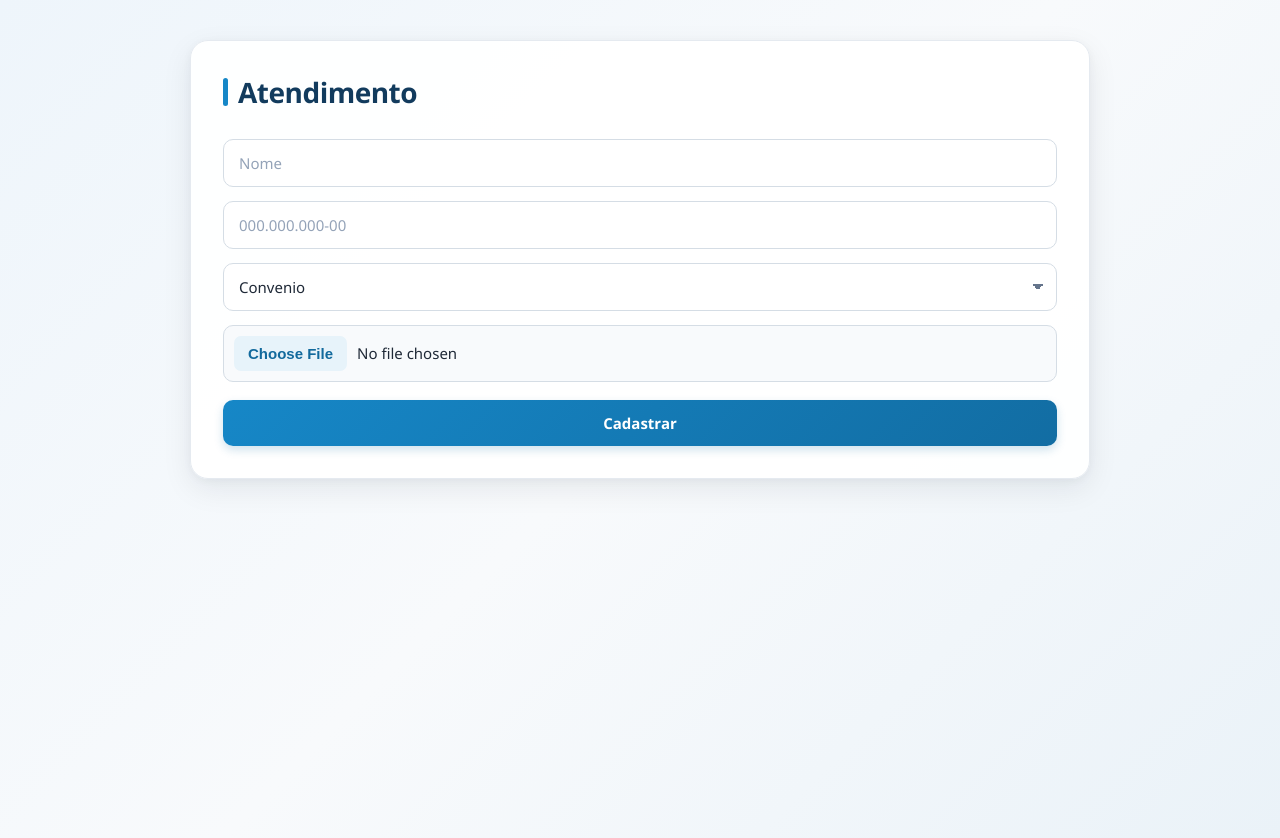
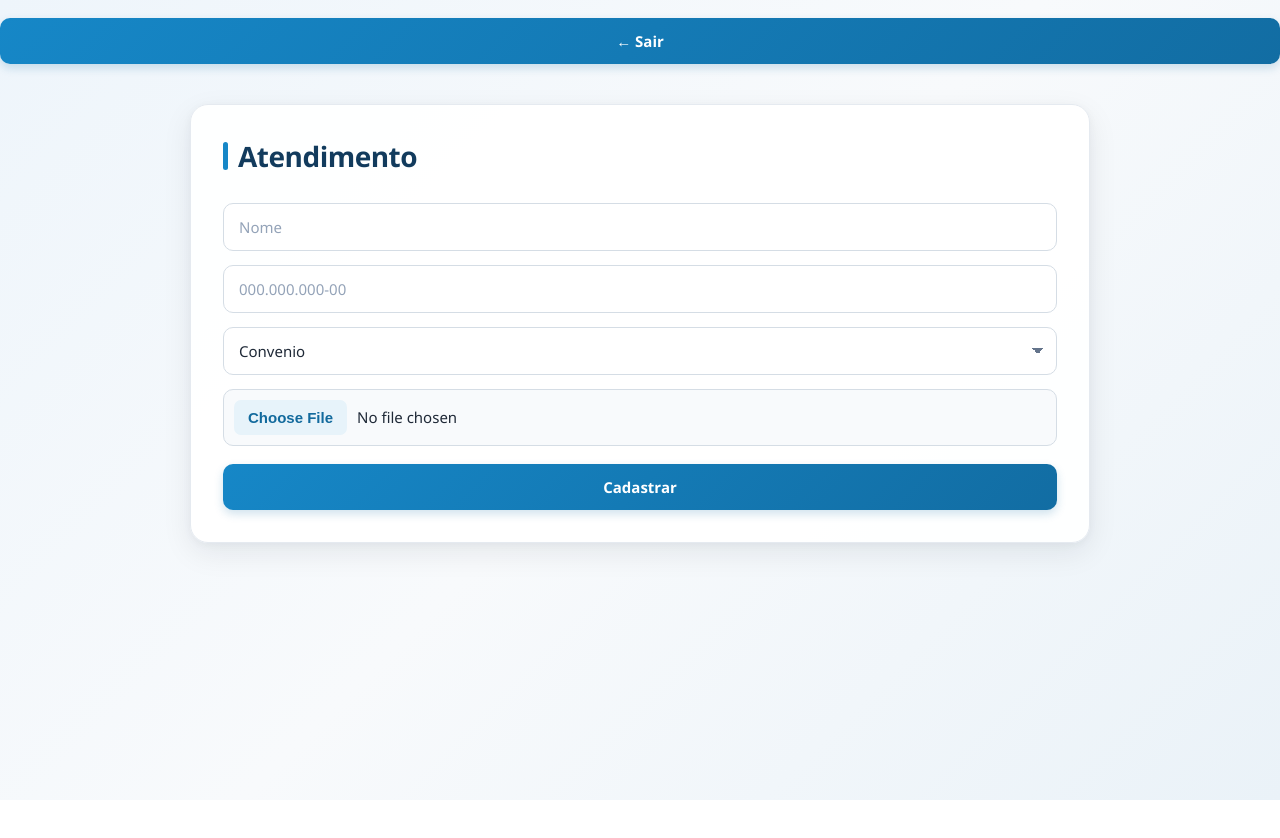
Before and after one commit to Pedro157240/Projeto-Sentinela, a website: page frontend/atendimento.html in a window 1280 px wide. After the commit the page ends 800 px from the top, so only its background shows below. Drawn offline with Linux system fonts and the light colour scheme.

Commit message:
Implement logout button and function in atendimento.html
Added a logout button and functionality to the atendimento page.

```diff
--- a/frontend/atendimento.html
+++ b/frontend/atendimento.html
@@ -2,7 +2,9 @@
 <html>
 <head><link rel="stylesheet" href="css/style.css"></head>
 <body>
+<button class="btn-sair" onclick="sair()">← Sair</button>
 <div class="container">
+
 <h2>Atendimento</h2>
 
 <input id="nome" placeholder="Nome">
@@ -14,10 +16,8 @@
 </select>
 
 <input type="file" id="foto">
-
 <button onclick="cadastrar()">Cadastrar</button>
 </div>
-
 <script>
 function cadastrar(){
  fetch("http://localhost:3000/atendimento",{
@@ -31,23 +31,26 @@ function cadastrar(){
  });
  alert("Paciente enviado para triagem");
 }
-
 const cpf = document.getElementById("cpf");
-
 cpf.addEventListener("input", function () {
     // Remove tudo que não for número
     let valor = this.value.replace(/\D/g, "");
-
     // Limita a 11 dígitos
     valor = valor.substring(0, 11);
-
     // Aplica a máscara
     valor = valor.replace(/(\d{3})(\d)/, "$1.$2");
     valor = valor.replace(/(\d{3})(\d)/, "$1.$2");
     valor = valor.replace(/(\d{3})(\d{1,2})$/, "$1-$2");
-
     this.value = valor;
 });
+function sair() {
+  fetch("/logout", {
+    method: "POST"
+  })
+  .then(() => {
+    window.location.href = "index.html";
+  });
+}
 </script>
 </body>
 </html>
```
